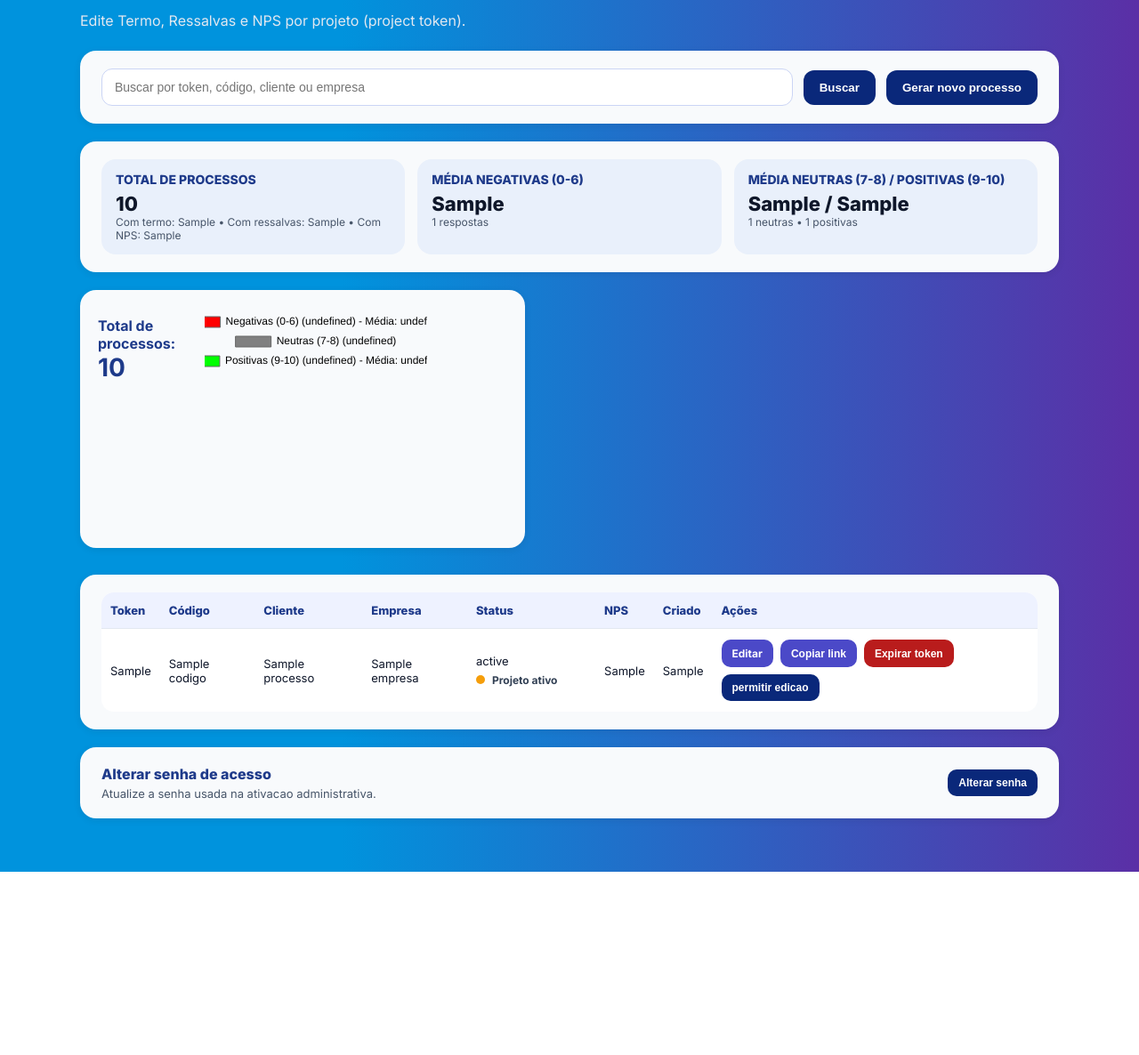
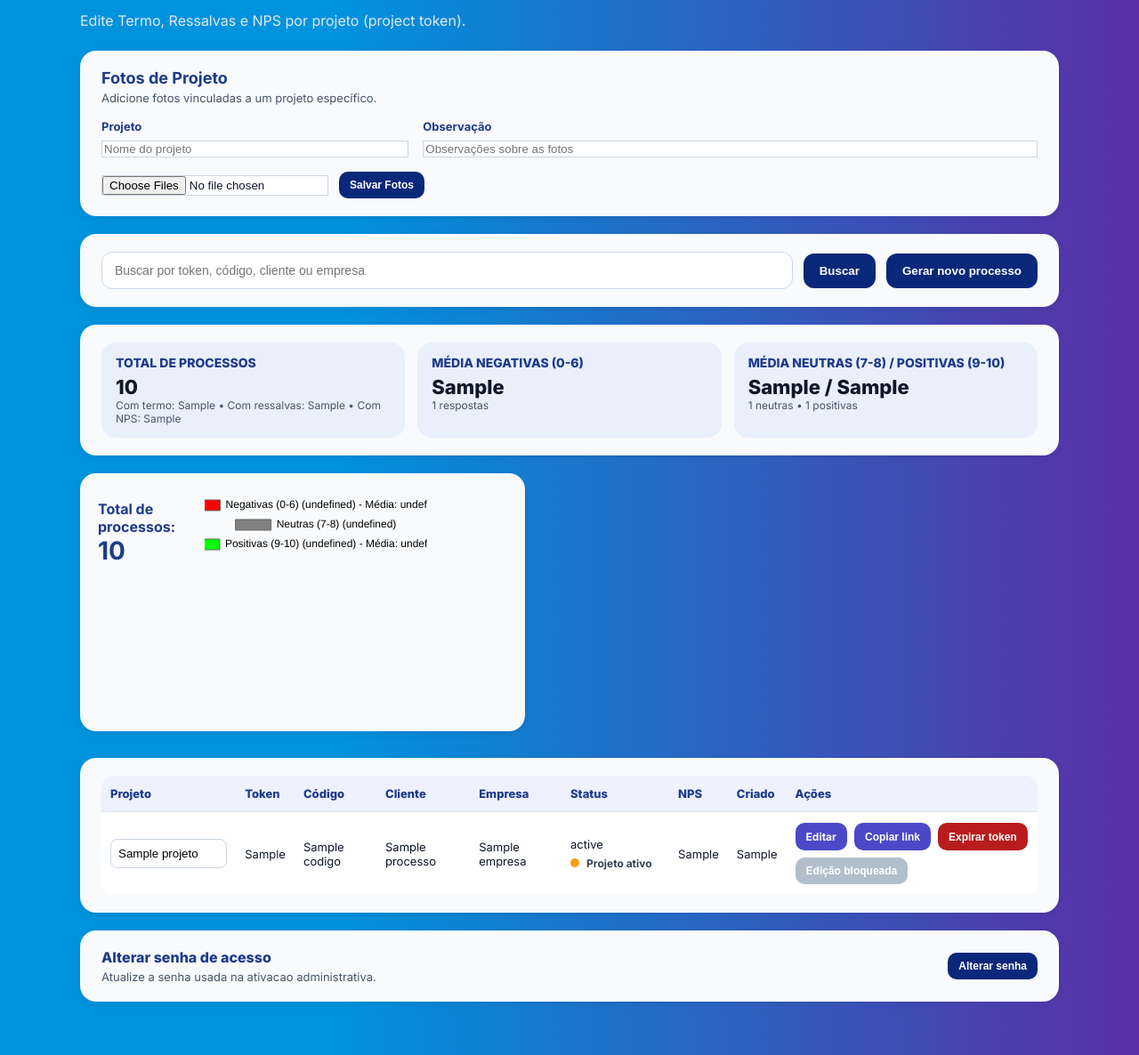
Before and after one commit to HenriqueNunes-2008/SistemaNPS, a Python web app: template SistemaNPS/app/templates/admin.html in a window 1280 px wide. Shown: the part 217-1403 px from the top of the page at 89% size. Before the commit the page ends 1197 px from the top, so only its background shows below. Run offline with Jinja, Linux system fonts and the light colour scheme; the template is opened without the code that fills it: most values are stand-ins (such as "Sample title", 1, 10 or a date in 2020).

Commit message:
Implement photo upload feature for projects
Added functionality to upload project photos with associated name and observation fields. Updated button actions for managing project editing permissions.

```diff
--- a/SistemaNPS/app/templates/admin.html
+++ b/SistemaNPS/app/templates/admin.html
@@ -590,6 +590,28 @@
     <h1 class="title">Dashboard de NPS</h1>
     <p class="subtitle">Edite Termo, Ressalvas e NPS por projeto (project token).</p>
 
+    <!-- NOVA DIV DE FOTOS -->
+    <div class="card">
+        <div style="margin-bottom: 16px;">
+            <h3 style="margin: 0; color: #1e3a8a; font-size: 18px;">Fotos de Projeto</h3>
+            <p style="margin: 4px 0 0; font-size: 13px; color: #475569;">Adicione fotos vinculadas a um projeto específico.</p>
+        </div>
+        <div style="display: flex; gap: 16px; flex-wrap: wrap; align-items: flex-end;">
+            <div style="flex: 1; min-width: 200px;">
+                <label style="display: block; font-size: 13px; font-weight: 700; color: #1e3a8a; margin-bottom: 6px;">Projeto</label>
+                <input type="text" id="fotoProjetoNome" placeholder="Nome do projeto" style="width: 100%; border: 1px solid #cbd5e1;">
+            </div>
+            <div style="flex: 2; min-width: 200px;">
+                <label style="display: block; font-size: 13px; font-weight: 700; color: #1e3a8a; margin-bottom: 6px;">Observação</label>
+                <input type="text" id="fotoObservacao" placeholder="Observações sobre as fotos" style="width: 100%; border: 1px solid #cbd5e1;">
+            </div>
+        </div>
+        <div style="margin-top: 16px; display: flex; gap: 12px; align-items: center;">
+            <input type="file" id="fotosInput" multiple accept="image/*" style="border: 1px solid #cbd5e1; background: #fff; max-width: 300px;">
+            <button class="btn secondary" type="button" onclick="salvarFotosProjeto()">Salvar Fotos</button>
+        </div>
+    </div>
+
     <div class="card">
         <form class="search-bar" method="get" action="/admin">
             <input type="text" name="q" placeholder="Buscar por token, código, cliente ou empresa" value="{{ q }}">
@@ -643,6 +665,7 @@
         <table class="admin-table">
             <thead>
                 <tr>
+                    <th>Projeto</th>
                     <th>Token</th>
                     <th>Código</th>
                     <th>Cliente</th>
@@ -655,8 +678,11 @@
             </thead>
             <tbody>
             {% for p in processos %}
-                {% set token_finalizado = (p.project_token_ativo is sameas false) or (p.project_token_expira_em) %}
+                {% set token_finalizado = (p.project_token_ativo == False) or (p.project_token_expira_em) %}
                 <tr>
+                    <td data-label="Projeto">
+                        <input type="text" value="{{ p.projeto or '' }}" placeholder="Nome do projeto" style="width: 100%; padding: 8px; border: 1px solid #cbd5e1; border-radius: 8px;">
+                    </td>
                     <td data-label="Token">{{ p.project_token or "-" }}</td>
                     <td data-label="Código">{{ p.codigo }}</td>
                     <td data-label="Cliente">{{ p.nome_cliente or "-" }}</td>
@@ -673,14 +699,18 @@
                     <td data-label="Ações">
                         <div class="actions">
                             <a class="btn" href="/termo?processo={{ p.project_token or p.codigo }}&return=/admin">Editar</a>
-                            {% if p.project_token %}<button class="btn copy-link" type="button" onclick="copiarLink(this, '{{ base_url }}/login?project_token={{ p.project_token }}')">Copiar link</button>{% endif %}
+                            {% if p.project_token %}<button class="btn copy-link" type="button" onclick="copiarLink(this, '{{ base_url }}/index?project_token={{ p.project_token }}')">Copiar link</button>{% endif %}
                             {% if p.project_token %}
                                 {% if token_finalizado %}
                                     <button class="btn light" type="button" disabled>Token expirado</button>
                                 {% else %}
                                     <button class="btn danger" type="button" onclick="expirarToken(this, '{{ p.project_token }}')">Expirar token</button>
                                 {% endif %}
-                                <button class="btn secondary" type="button" onclick="liberarEdicao(this, '{{ p.project_token }}')">{{ 'edicao permitida' if p.edicao_permitida else 'permitir edicao' }}</button>
+                                {% if p.is_editable_by_admin %}
+                                    <button class="btn secondary" type="button" onclick="toggleLock(this, '{{ p.project_token }}')">Bloquear edição</button>
+                                {% else %}
+                                    <button class="btn light" type="button" disabled>Edição bloqueada</button>
+                                {% endif %}
                             {% endif %}
                             {% if p.termo_pdf %}<a class="btn secondary" href="/pdf/termo/{{ p.codigo }}?v={{ p.atualizado_em or p.criado_em or '' }}" target="_blank">PDF Termo</a>{% endif %}
                             {% if p.pdf_ressalvas %}<a class="btn secondary" href="/pdf/ressalvas/{{ p.codigo }}?v={{ p.atualizado_em or p.criado_em or '' }}" target="_blank">PDF Ressalvas</a>{% endif %}
@@ -906,33 +936,36 @@
         }
     }
 
-    async function liberarEdicao(btn, token) {
+    async function toggleLock(btn, token) {
         if (!token) return;
+        const confirmacao = confirm("Deseja bloquear a edição do Termo e Ressalvas? Isso permitirá que o cliente preencha o NPS, mas impedirá alterações no Termo/Ressalvas.");
+        if (!confirmacao) return;
+
         if (btn) btn.disabled = true;
         try {
             const body = new URLSearchParams();
             body.set('project_token', token);
-            const res = await fetch('/admin/liberar-edicao', {
+            const res = await fetch('/admin/toggle-lock', {
                 method: 'POST',
                 headers: { 'Content-Type': 'application/x-www-form-urlencoded' },
                 body: body.toString(),
             });
             const data = await res.json();
             if (!res.ok || !data.success) {
-                throw new Error(data.detail || 'Falha ao liberar edicao');
+                throw new Error(data.detail || 'Falha ao alterar bloqueio');
             }
-            const permitida = Boolean(data.edicao_permitida);
+
+            // Como a operação é de bloqueio único, atualizamos para o estado bloqueado
             if (btn) {
-                btn.textContent = permitida ? 'edicao permitida' : 'permitir edicao';
-                btn.classList.remove('flash');
-                void btn.offsetWidth;
-                btn.classList.add('flash');
-                btn.disabled = false;
+                btn.textContent = 'Edição bloqueada';
+                btn.classList.remove('secondary');
+                btn.classList.add('light');
+                btn.disabled = true;
             }
-            alert(permitida ? 'edicao permitida' : 'edicao fechada');
+            alert('Edição bloqueada com sucesso.');
         } catch (err) {
             if (btn) btn.disabled = false;
-            alert(err.message || 'Falha ao liberar edicao');
+            alert(err.message || 'Falha ao bloquear edição');
         }
     }
 
@@ -1011,6 +1044,72 @@
     }
 
     document.querySelectorAll('.reveal-btn[data-reveal-target]').forEach(bindPressToRevealPassword);
+
+    async function salvarFotosProjeto() {
+        const projetoInput = document.getElementById('fotoProjetoNome');
+        const obsInput = document.getElementById('fotoObservacao');
+        const fileInput = document.getElementById('fotosInput');
+        const btn = document.querySelector('button[onclick="salvarFotosProjeto()"]');
+
+        const projeto = projetoInput.value.trim();
+        if (!projeto) return alert("Digite o nome do projeto.");
+        if (fileInput.files.length === 0) return alert("Selecione pelo menos uma foto.");
+
+        const originalText = btn.textContent;
+        btn.disabled = true;
+        btn.textContent = "Enviando...";
+
+        try {
+            // Envia uma foto por vez para simplificar
+            for (let i = 0; i < fileInput.files.length; i++) {
+                const file = fileInput.files[i];
+                const base64 = await new Promise((resolve, reject) => {
+                    const reader = new FileReader();
+                    reader.onload = () => resolve(reader.result);
+                    reader.onerror = reject;
+                    reader.readAsDataURL(file);
+                });
+
+                const body = new URLSearchParams();
+                body.set('projeto', projeto);
+                body.set('observacao', obsInput.value);
+                body.set('imagem', base64);
+
+                const res = await fetch('/admin/upload-foto-projeto', {
+                    method: 'POST',
+                    headers: { 'Content-Type': 'application/x-www-form-urlencoded' },
+                    body: body.toString()
+                });
+                if (!res.ok) throw new Error("Erro ao enviar imagem " + (i+1));
+            }
+
+            alert("Fotos salvas com sucesso!");
+            fileInput.value = ""; // Limpa seleção
+            obsInput.value = "";
+        } catch (err) {
+            alert(err.message);
+        } finally {
+            btn.disabled = false;
+            btn.textContent = originalText;
+        }
+    }
+
+    async function salvarNomeProjeto(input, token) {
+        const valor = input.value;
+        try {
+            const body = new URLSearchParams();
+            body.set('project_token', token);
+            body.set('projeto', valor);
+
+            await fetch('/admin/update-project', {
+                method: 'POST',
+                headers: { 'Content-Type': 'application/x-www-form-urlencoded' },
+                body: body.toString()
+            });
+        } catch (e) {
+            console.error("Erro ao salvar projeto", e);
+        }
+    }
 </script>
 
 </body>
```
